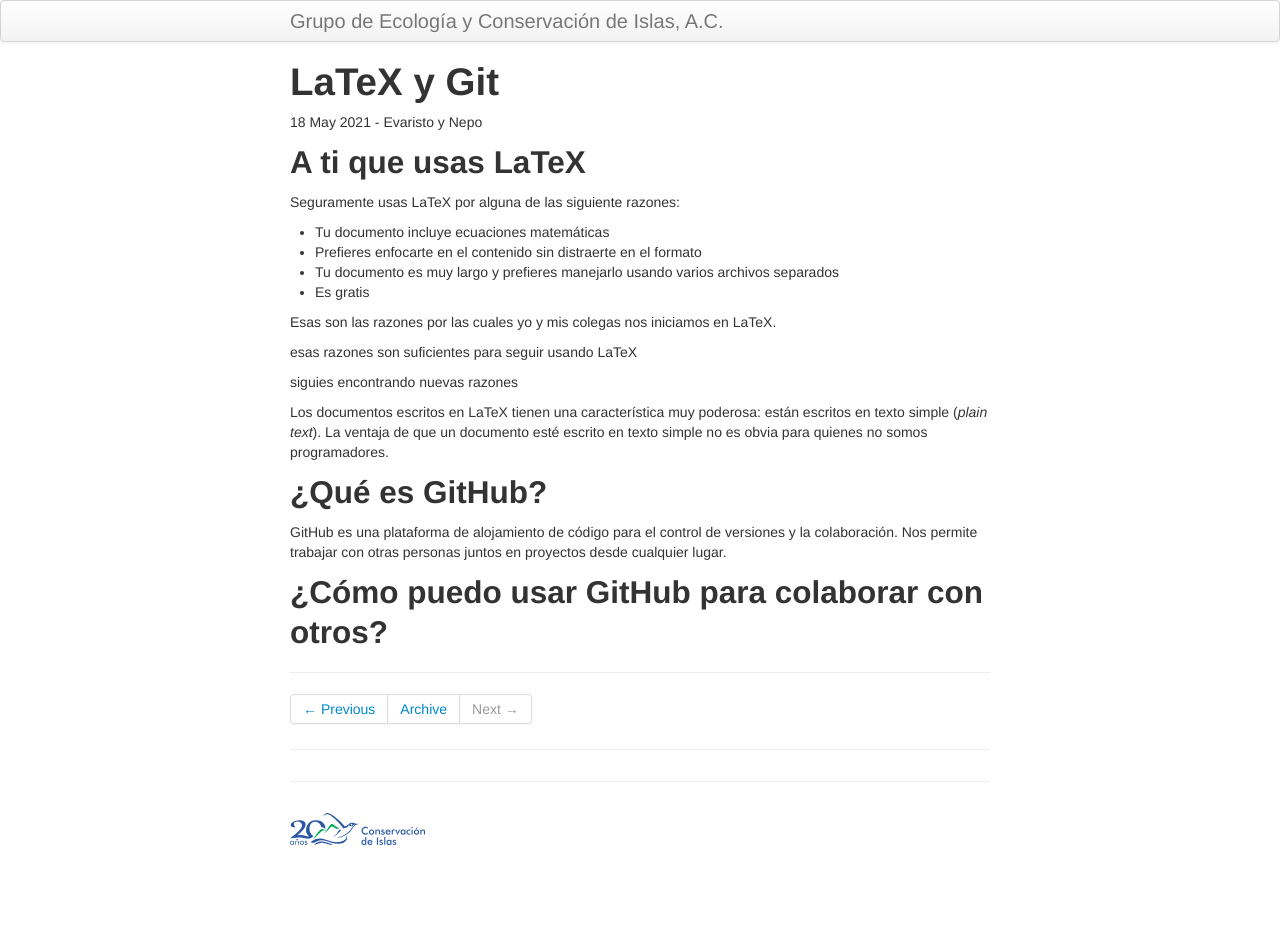
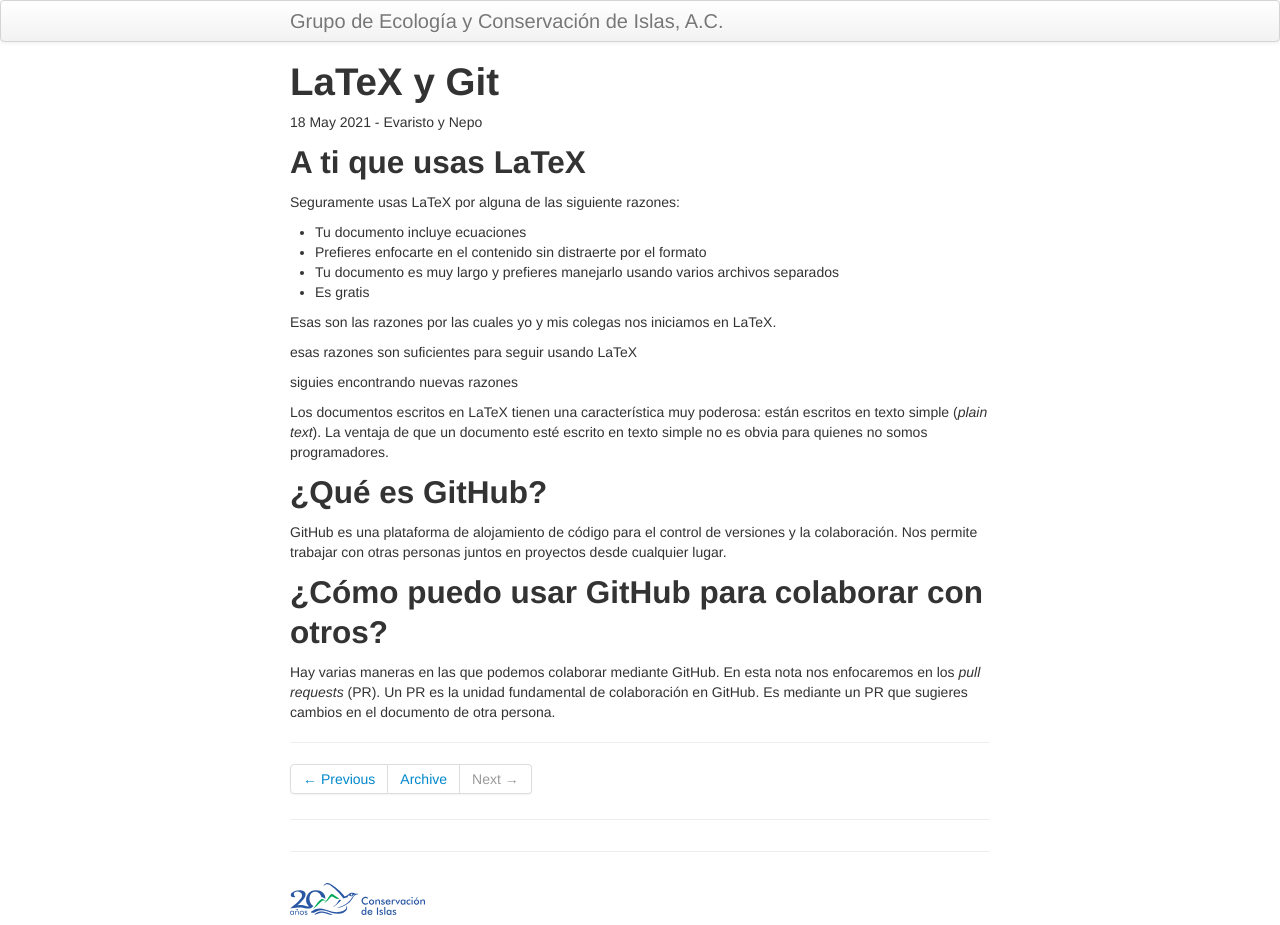
Before and after one commit to LizethMReyes/islasgeci.github.io, a Jekyll site: the page built from _posts/2021-05-18-latex_git.md, in a window 1280 px wide. Built offline with Jekyll 4.4.1, drawn with Linux system fonts in a browser that asks for light colours; before the commit the page ends 900 px from its top, so only the background shows below that.

Commit message:
✍️ Write

```diff
--- a/_posts/2021-05-18-latex_git.md
+++ b/_posts/2021-05-18-latex_git.md
@@ -8,8 +8,8 @@ tags: dataops
 
 Seguramente usas LaTeX por alguna de las siguiente razones:
 
-- Tu documento incluye ecuaciones matemáticas
-- Prefieres enfocarte en el contenido sin distraerte en el formato
+- Tu documento incluye ecuaciones
+- Prefieres enfocarte en el contenido sin distraerte por el formato
 - Tu documento es muy largo y prefieres manejarlo usando varios archivos separados
 - Es gratis
 
@@ -25,6 +25,11 @@ quienes no somos programadores.
 
 ## ¿Qué es GitHub?
 
-GitHub es una plataforma de alojamiento de código para el control de versiones y la colaboración. Nos permite trabajar con otras personas juntos en proyectos desde cualquier lugar.
+GitHub es una plataforma de alojamiento de código para el control de versiones y la colaboración.
+Nos permite trabajar con otras personas juntos en proyectos desde cualquier lugar.
 
 ## ¿Cómo puedo usar GitHub para colaborar con otros?
+
+Hay varias maneras en las que podemos colaborar mediante GitHub. En esta nota nos enfocaremos en los
+_pull requests_ (PR). Un PR es la unidad fundamental de colaboración en GitHub. Es mediante un PR
+que sugieres cambios en el documento de otra persona.
```
